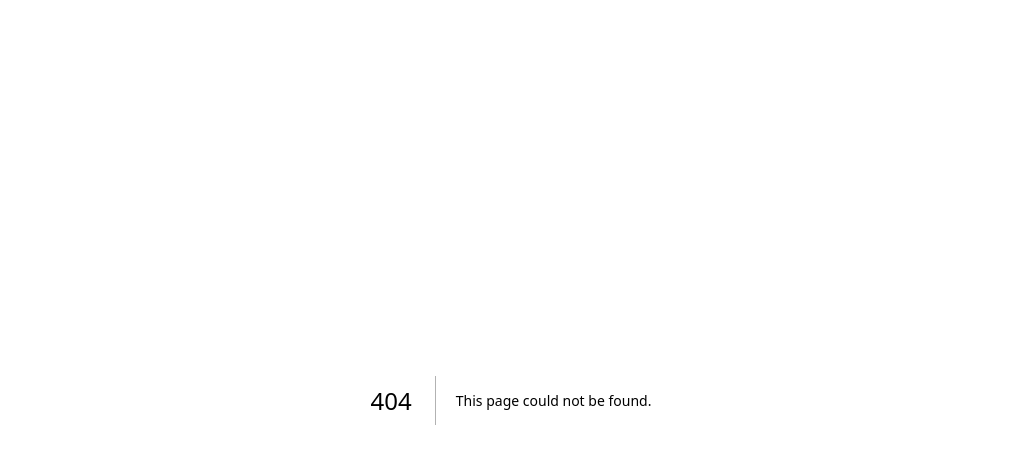
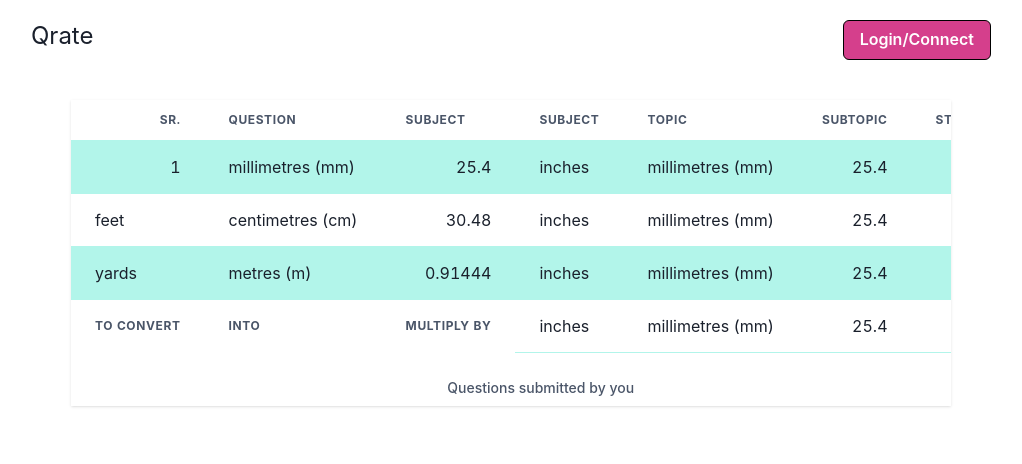
Before and after one commit to qrate97/frontend, a Next.js app: page /contributor in a window 1280 px wide. Before the commit this address had no page. Shown: the top 464 px of the page, without its empty margins (129-1151 px from the left). Built offline with nearby package versions, Linux system fonts and the light colour scheme.

Commit message:
[ADD] initial designs

```diff
--- /dev/null
+++ b/src/components/ConnectButton.tsx
@@ -0,0 +1,16 @@
+import React from "react";
+import { Button } from "@chakra-ui/react";
+
+const ConnectButton = () => {
+  return (
+    <Button
+      colorScheme="pink"
+      variant="solid"
+      className="text-black border border-black"
+    >
+      Login/Connect
+    </Button>
+  );
+};
+
+export default ConnectButton;
--- /dev/null
+++ b/src/components/ContributorForm.tsx
@@ -0,0 +1,45 @@
+import React from "react";
+import {
+  FormControl,
+  FormLabel,
+  FormErrorMessage,
+  FormHelperText,
+  RadioGroup,
+  Radio,
+  HStack,
+  Input,
+  Button,
+} from "@chakra-ui/react";
+
+const ContributorForm = () => {
+  return (
+    <FormControl className="flex justify-center flex-col">
+      {/* <FormHelperText>We will never share your email.</FormHelperText> */}
+      <FormLabel>Subject</FormLabel>
+      <RadioGroup defaultValue="Itachi">
+        <HStack spacing="24px">
+          <Radio value="DSA">DSA</Radio>
+          <Radio value="Blockchain">Blockchain</Radio>
+          <Radio value="Python">Python</Radio>
+          <Radio value="RDBMS">RDBMS</Radio>
+        </HStack>
+      </RadioGroup>
+      <FormLabel>Question</FormLabel>
+      <Input type="text" placeholder="Enter your question here" isRequired />
+
+      <FormLabel>Topic</FormLabel>
+      <Input type="text" placeholder="Enter your question here" isRequired />
+      <FormLabel>SubTopic</FormLabel>
+      <Input type="text" placeholder="Enter your question here" isRequired />
+      <Button
+        colorScheme="pink"
+        variant="solid"
+        className="text-black border border-black"
+      >
+        Submit
+      </Button>
+    </FormControl>
+  );
+};
+
+export default ContributorForm;
--- /dev/null
+++ b/src/components/ModeratorQuestions.tsx
@@ -0,0 +1,58 @@
+import React from "react";
+import {
+  Table,
+  Thead,
+  Tbody,
+  Tfoot,
+  Tr,
+  Th,
+  Td,
+  TableCaption,
+  TableContainer,
+} from "@chakra-ui/react";
+const ModeratorQuestion = () => {
+  return (
+    <TableContainer>
+      <Table variant="striped" colorScheme="teal">
+        <TableCaption>Questions submitted by you</TableCaption>
+        <Thead>
+          <Tr>
+            <Th isNumeric>Sr.</Th>
+            <Th>Question</Th>
+            <Th>Subject</Th>
+            <Th>Subject</Th>
+            <Th>Topic</Th>
+            <Th>Subtopic</Th>
+            <Th>Status</Th>
+            <Th>Action</Th>
+          </Tr>
+        </Thead>
+        <Tbody>
+          <Tr>
+            <Td isNumeric>inches</Td>
+            <Td>millimetres (mm)</Td>
+            <Td isNumeric>25.4</Td>
+            <Td>inches</Td>
+            <Td>millimetres (mm)</Td>
+            <Td isNumeric>25.4</Td>
+            <Td isNumeric>25.4</Td>
+            <Td></Td>
+          </Tr>
+        </Tbody>
+        <Tfoot>
+          <Tr>
+            <Th>To convert</Th>
+            <Th>into</Th>
+            <Th isNumeric>multiply by</Th>
+            <Td>inches</Td>
+            <Td>millimetres (mm)</Td>
+            <Td isNumeric>25.4</Td>
+            <Td isNumeric>25.4</Td>
+          </Tr>
+        </Tfoot>
+      </Table>
+    </TableContainer>
+  );
+};
+
+export default ModeratorQuestion;
--- /dev/null
+++ b/src/components/Navbar.tsx
@@ -0,0 +1,15 @@
+import React from "react";
+import ConnectButton from "./ConnectButton";
+
+const Navbar = () => {
+  return (
+    <div className="w-full flex justify-between">
+      <div className="text-2xl">Qrate</div>
+      <div>
+        <ConnectButton />
+      </div>
+    </div>
+  );
+};
+
+export default Navbar;
--- /dev/null
+++ b/src/components/QuestionTable.tsx
@@ -0,0 +1,74 @@
+import React from "react";
+import {
+  Table,
+  Thead,
+  Tbody,
+  Tfoot,
+  Tr,
+  Th,
+  Td,
+  TableCaption,
+  TableContainer,
+} from "@chakra-ui/react";
+const QuestionTable = () => {
+  return (
+    <TableContainer>
+      <Table variant="striped" colorScheme="teal">
+        <TableCaption>Questions submitted by you</TableCaption>
+        <Thead>
+          <Tr>
+            <Th isNumeric>Sr.</Th>
+            <Th>Question</Th>
+            <Th>Subject</Th>
+            <Th>Subject</Th>
+            <Th>Topic</Th>
+            <Th>Subtopic</Th>
+            <Th>Status</Th>
+          </Tr>
+        </Thead>
+        <Tbody>
+          <Tr>
+            <Td isNumeric>1</Td>
+            <Td>millimetres (mm)</Td>
+            <Td isNumeric>25.4</Td>
+            <Td>inches</Td>
+            <Td>millimetres (mm)</Td>
+            <Td isNumeric>25.4</Td>
+            <Td isNumeric>25.4</Td>
+          </Tr>
+          <Tr>
+            <Td>feet</Td>
+            <Td>centimetres (cm)</Td>
+            <Td isNumeric>30.48</Td>
+            <Td>inches</Td>
+            <Td>millimetres (mm)</Td>
+            <Td isNumeric>25.4</Td>
+            <Td isNumeric>25.4</Td>
+          </Tr>
+          <Tr>
+            <Td>yards</Td>
+            <Td>metres (m)</Td>
+            <Td isNumeric>0.91444</Td>
+            <Td>inches</Td>
+            <Td>millimetres (mm)</Td>
+            <Td isNumeric>25.4</Td>
+            <Td isNumeric>25.4</Td>
+          </Tr>
+        </Tbody>
+        <Tfoot>
+          <Tr>
+            <Th>To convert</Th>
+            <Th>into</Th>
+            <Th isNumeric>multiply by</Th>
+            <Td>inches</Td>
+            <Td>millimetres (mm)</Td>
+            <Td isNumeric>25.4</Td>
+            <Td isNumeric>25.4</Td>
+          </Tr>
+        </Tfoot>
+      </Table>
+    </TableContainer>
+  );
+};
+
+export default QuestionTable;
--- /dev/null
+++ b/src/pages/contributor.tsx
@@ -0,0 +1,26 @@
+import React, { useState } from "react";
+import Head from "next/head";
+import Navbar from "@/components/Navbar";
+import QuestionTable from "@/components/QuestionTable";
+const Contributor = () => {
+  const [contributor, setContributor] = useState();
+  return (
+    <>
+      <Head>
+        <title>Qrate</title>
+        <meta
+          name="description"
+          content="Automate question paper generation from a crowd-sourced question bank."
+        />
+        <meta name="viewport" content="width=device-width, initial-scale=1" />
+        <link rel="icon" href="/favicon.ico" />
+      </Head>
+      <main className="w-full h-full  py-5 px-40 h-screen">
+        <Navbar />
+        <div className="shadow m-10">{!contributor && <QuestionTable />}</div>
+      </main>
+    </>
+  );
+};
+
+export default Contributor;
--- a/src/pages/index.tsx
+++ b/src/pages/index.tsx
@@ -1,3 +1,6 @@
+import ContributorForm from "@/components/ContributorForm";
+import Navbar from "@/components/Navbar";
+import { Button } from "@chakra-ui/react";
 import Head from "next/head";
 import Image from "next/image";
 
@@ -13,7 +16,19 @@ export default function Home() {
         <meta name="viewport" content="width=device-width, initial-scale=1" />
         <link rel="icon" href="/favicon.ico" />
       </Head>
-      <main></main>
+      <main className="w-full h-full  py-5 px-40 h-screen">
+        <Navbar />
+        <div className="flex h-full items-center shadow my-5">
+          <div className="text-4xl text-center font-semibold w-1/2 p-5">
+            <p>The largest question bank </p>
+            <p>of crowd sourced questions</p>
+            <Button className="mt-5">Generate Question Paper</Button>
+          </div>
+          <div className="flex justify-center p-5 w-1/2">
+            <ContributorForm />
+          </div>
+        </div>
+      </main>
     </>
   );
 }
--- a/src/styles/globals.css
+++ b/src/styles/globals.css
@@ -11,7 +11,6 @@
 html,
 body {
   max-width: 100vw;
-  min-height: 100vh;
   overflow-x: hidden;
   font-family: "Poppins", sans-serif;
 }
```
